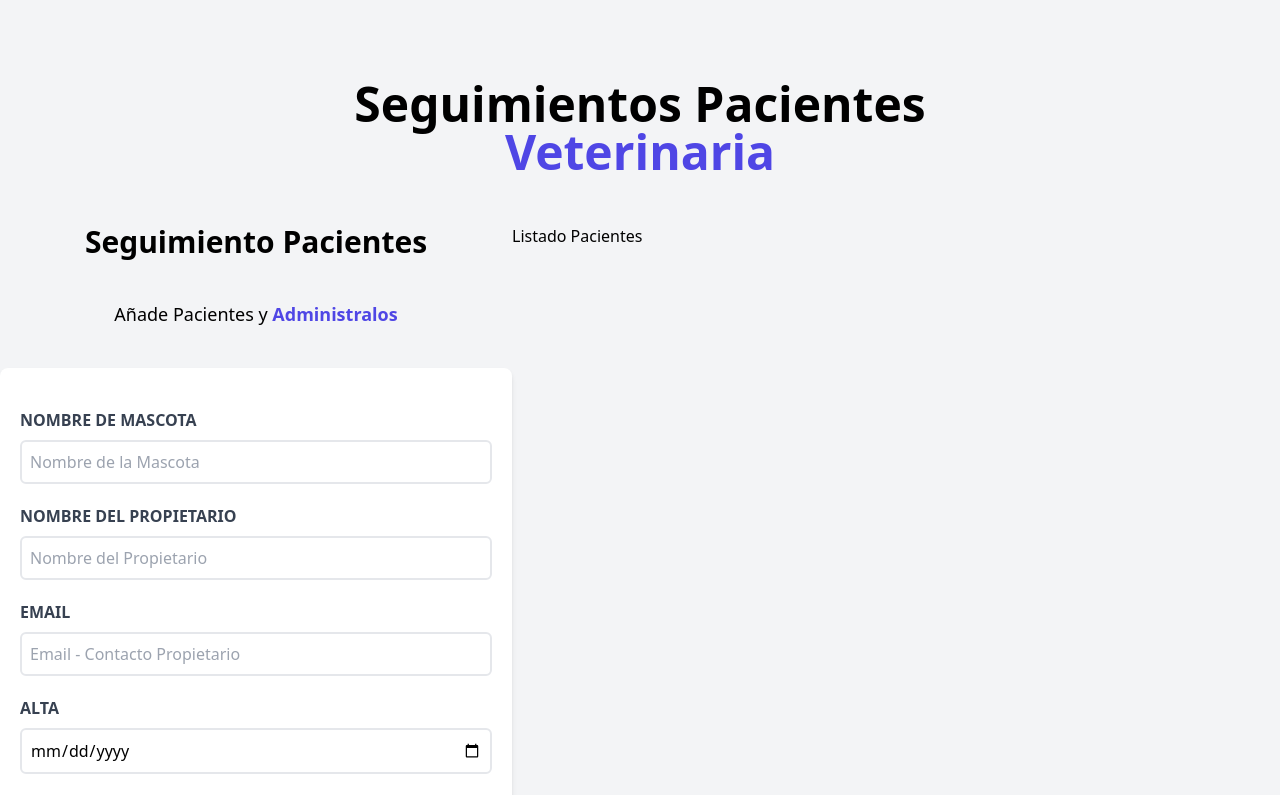
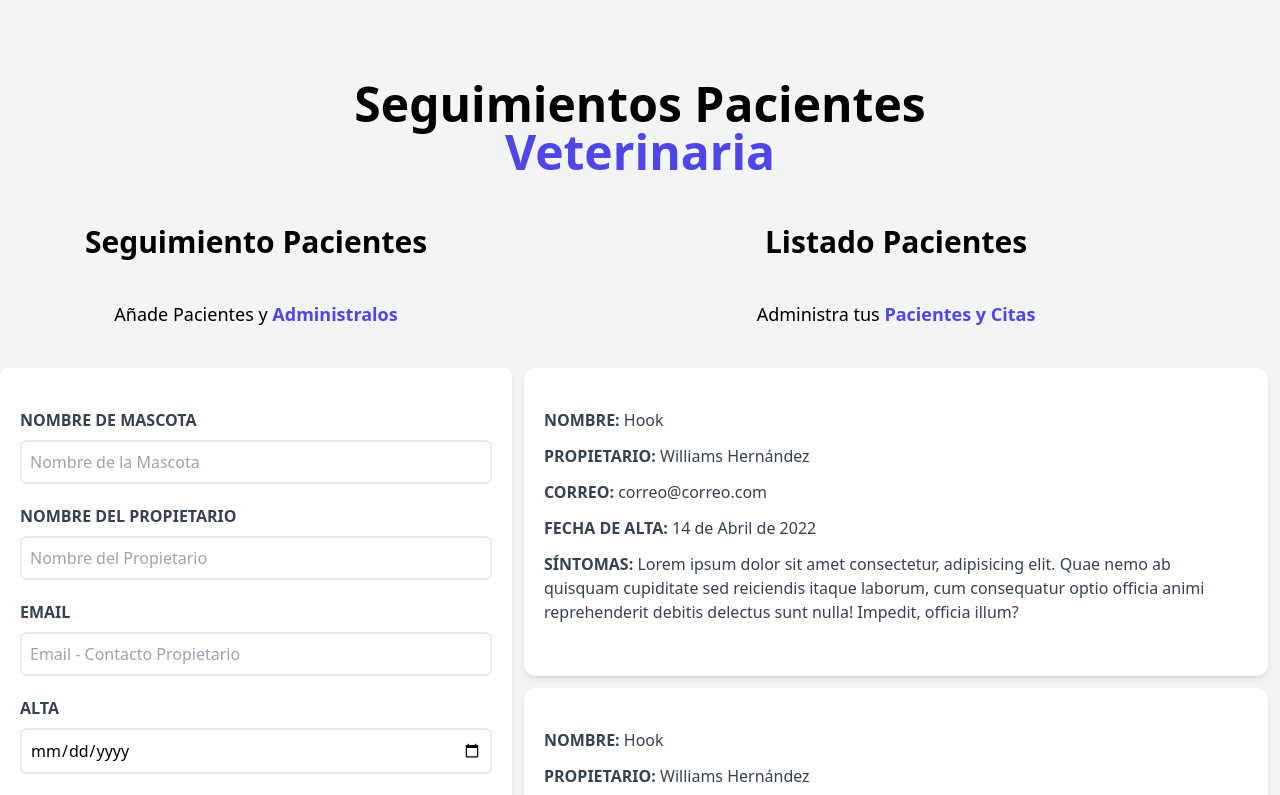
Before and after one commit to hernandw/Veterinaria, a React (Vite) app: page / in a window 1280 px wide. Shown: the top 795 px of the page. Built offline with nearby package versions, Linux system fonts and the light colour scheme.

Commit message:
estilos de pacientes

```diff
--- a/src/components/ListadoPacientes.jsx
+++ b/src/components/ListadoPacientes.jsx
@@ -1,9 +1,17 @@
 import React from 'react'
+import Registros from './Registros'
 
 function ListadoPacientes() {
   return (
-    <div className="md:w-1/2 lg:w-3/5">
-        <h2>Listado Pacientes</h2>
+    <div className="md:w-1/2 lg:w-3/5 md:h-screen overflow-y-scroll">
+        <h2 className="font-black text-3xl text-center mb-10">Listado Pacientes</h2>
+        <p className="text-lg mt-5 text-center mb-10">
+      Administra tus{''} <span className="text-indigo-600 font-bold">Pacientes y Citas</span></p>
+    <Registros />
+    <Registros />
+    <Registros />
+    <Registros />
+    <Registros />
     </div>
   )
 }
--- /dev/null
+++ b/src/components/Registros.jsx
@@ -0,0 +1,20 @@
+import React from 'react'
+
+const Registros = () => {
+  return (
+    <div className="m-3 bg-white shadow-md px-5 py-10 rounded-xl" >
+    <p className="font-bold mb-3 text-gray-700 uppercase">Nombre: {''}
+    <span className="font-normal normal-case">Hook</span></p>
+    <p className="font-bold mb-3 text-gray-700 uppercase">Propietario: {''}
+    <span className="font-normal normal-case">Williams Hernández</span></p>
+    <p className="font-bold mb-3 text-gray-700 uppercase">Correo: {''}
+    <span className="font-normal normal-case">correo@correo.com</span></p>
+    <p className="font-bold mb-3 text-gray-700 uppercase">Fecha de Alta: {''}
+    <span className="font-normal normal-case">14 de Abril de 2022</span></p>
+    <p className="font-bold mb-3 text-gray-700 uppercase">Síntomas: {''}
+    <span className="font-normal normal-case">Lorem ipsum dolor sit amet consectetur, adipisicing elit. Quae nemo ab quisquam cupiditate sed reiciendis itaque laborum, cum consequatur optio officia animi reprehenderit debitis delectus sunt nulla! Impedit, officia illum?</span></p>
+  </div>
+  )
+}
+
+export default Registros
```
